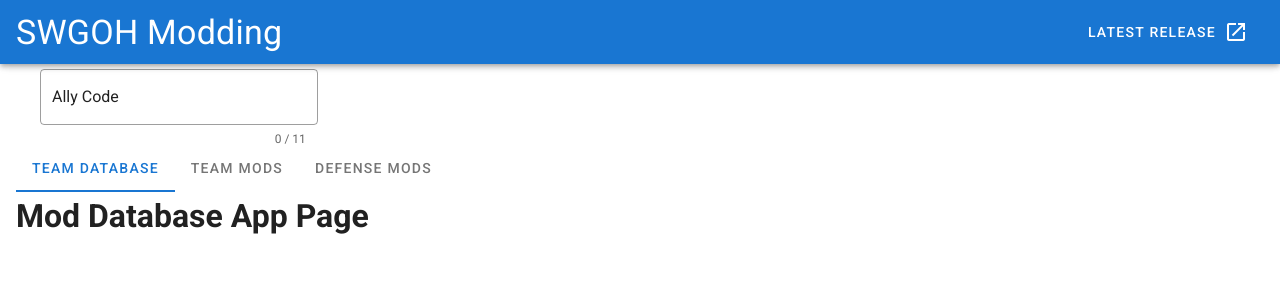
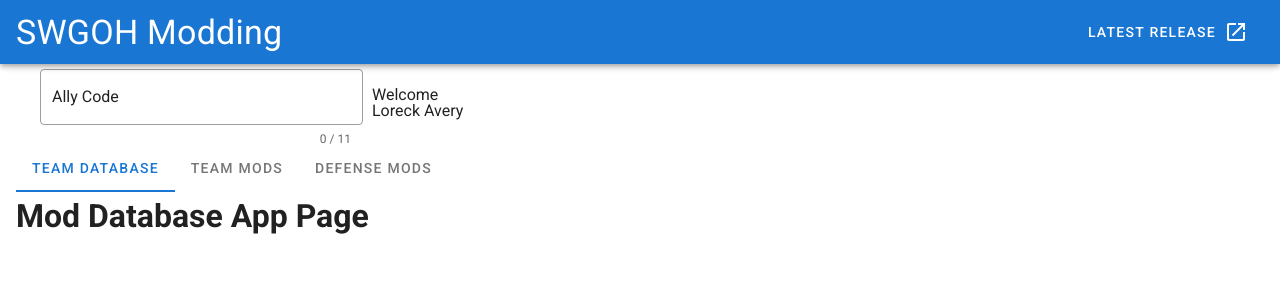
Before and after one commit to Loreck-SWGOH/Squads, a Vue app in the folder frontend/: page / in a window 1280 px wide. Shown: the top 300 px of the page. Built offline with nearby package versions, Linux system fonts and the light colour scheme.

Commit message:
Add player's name.

```diff
--- a/frontend/src/components/AllyCode.vue
+++ b/frontend/src/components/AllyCode.vue
@@ -1,22 +1,27 @@
 <template>
     <v-text-field class="shrink ma-2" prefix="Ally Code"
         single-line outlined counter=11 maxlength=11
-        v-model="allyCodeNum"></v-text-field>
+        v-model="allyCodeNum">
+        <template slot="append-outer">
+            <span> Welcome {{name}} </span>
+        </template>
+    </v-text-field>
 </template>
 
 <script>
     export default {
-        // What is this component
+        // Name of component
         name: 'AllyCode',
 
-        // What components does this use
+        // Components used
         components: {
         },
 
-        // What kind of data is needed internally
+        // Local data
         data () {
             return {
-                allyCodeNum: ''
+                allyCodeNum: '',
+                name: 'Loreck Avery'
             }
         },
 
```
